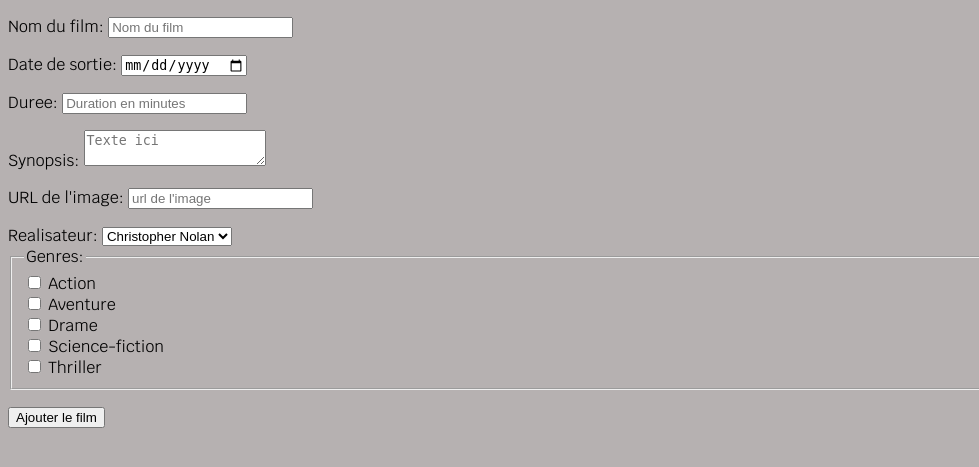
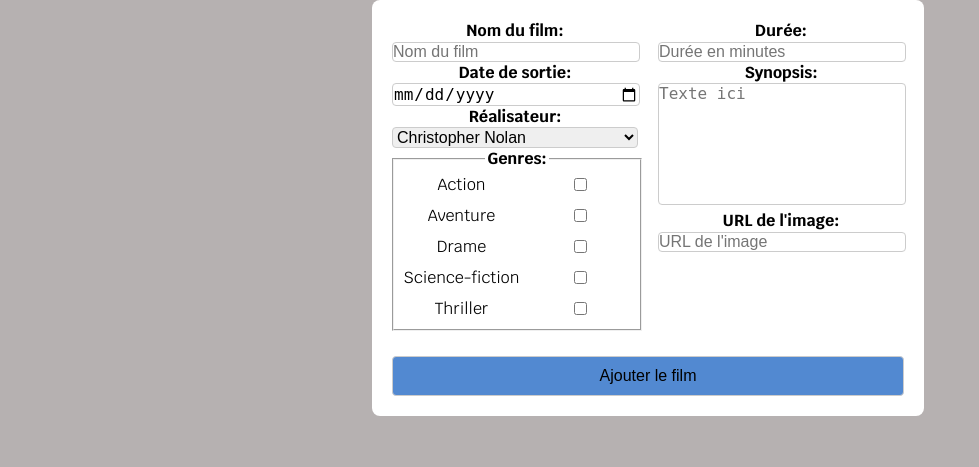
Before and after one commit to Yopetito/Cinema, a PHP site: page /index.php?action=addFilm in a window 1280 px wide. Shown: the part 93-560 px from the top of the page, without its empty margins (0-979 px from the left). Run offline with PHP 8.4, Linux system fonts and the light colour scheme; data comes from the database, SQL or seed files in the repository.

Commit message:
CSS formulaires : Addgenre, addfilm, addacteur

```diff
--- a/public/css/style.css
+++ b/public/css/style.css
@@ -17,6 +17,14 @@ h2 {
     font-style: italic;
     font-size: 28px;
     text-align: center;
+}
+
+.btn-ajouter button {
+    font-size: 16px;
+    background-color: #5289d1;
+    color: #ffffff;
+    border-radius: 4px;
+    cursor: pointer;
 }
 
 /* ===========================================NAVBAR======================================== */
@@ -262,7 +270,7 @@ h2 {
     align-items: center;
     justify-content: space-between;
     width: 600px;
-    border: 1px solid #ddd; /
+    border: 1px solid #ddd;
     border-radius: 8px;
     padding: 10px;
     background-color: #f9f9f9;
@@ -311,3 +319,120 @@ h2 {
     text-align: justify;
     margin: 2%;
 }
+
+
+/* =====================FORMULAIRE ADD============================ */
+
+.add_film {
+    display: grid;
+    text-align: center;
+    grid-template-columns: 1fr 1fr;
+    gap: 20px;
+    background: #ffffff;
+    padding: 20px;
+    border-radius: 8px;
+    width: 40%;
+    margin: auto;
+}
+
+.add_acteur {
+    display: flex;
+    flex-direction: column;
+    justify-content: center;
+    align-items: center;
+    text-align: center;
+    background: #ffffff;
+    padding: 40px;
+    border-radius: 8px;
+    width: 20%;
+    margin: auto;
+}
+
+.add_genre {
+    display: flex;
+    flex-direction: column;
+    justify-content: center;
+    align-items: center;
+    text-align: center;
+    background: #ffffff;
+    padding: 40px;
+    border-radius: 8px;
+    width: 20%;
+    margin: auto;
+}
+
+form p, form div, form label, form input, form textarea, form select, form fieldset {
+    margin: 0;
+    padding: 0;
+    width: 100%;
+}
+
+label {
+    font-weight: bold;
+    margin-bottom: 10px;
+}
+
+input, textarea, select {
+    width: 100%;
+    padding: 8px;
+    margin-bottom: 15px;
+    border: 1px solid #ccc;
+    border-radius: 4px;
+    font-size: 16px;
+}
+
+textarea {
+    resize: none;
+    height: 120px;
+}
+
+fieldset {
+    border: 1 solid;
+    padding: 0;
+}
+
+fieldset legend {
+    font-weight: bold;
+    margin-bottom: 5px;
+}
+
+fieldset div {
+    display: flex;
+    align-items: center;
+    margin-bottom: 10px;
+}
+
+fieldset div label {
+    margin-left: 8px;
+    font-weight: normal;
+}
+
+.left-column {
+    grid-column: 1;
+}
+
+.right-column {
+    grid-column: 2;
+}
+
+.submit-row {
+    grid-column: 1 / span 2; /*occuper les deux colonnes */
+    text-align: center;
+}
+
+.input_ajouter {
+    padding: 10px;
+    margin-top: 5px;
+    font-size: 16px;
+    background-color: #5289d1;
+    color: #000000;
+    border-radius: 4px;
+    cursor: pointer;
+}
+
+.radio_section {
+    display: flex;
+    align-items: center;
+    gap: 5px; /* Espace entre le bouton radio et le texte */
+    margin: 15px;
+}
--- a/view/addActeur.php
+++ b/view/addActeur.php
@@ -2,7 +2,7 @@
 ob_start();
 ?>
 
-<form action="index.php?action=addActeur" method="POST">
+<form class="add_acteur" action="index.php?action=addActeur" method="POST">
     <p>
         <label for="nom">Nom:</label>
         <input type="text" id="nomActeur" name="nomActeur" placeholder = "Nom">
@@ -12,7 +12,7 @@ ob_start();
         <input type="text" id="prenomActeur" name="prenomActeur" placeholder="Prenom">
     </p>
     <p>Sexe:</p>
-        <p>
+        <p class="radio_section">
             <label for="sexe">Homme:</label>
             <input type="radio" id="sexe_h" name="sexe" value="Homme">
             <label for="sexe">Femme:</label>
@@ -23,7 +23,7 @@ ob_start();
         <input type="date" id="dateNaissance" name="dateNaissance" placeholder="aaaa/jj/mm">
     </p>
     <p>
-        <input type="submit" name="submit" value="Ajouter l'acteur">
+        <input class="input_ajouter" type="submit" name="submit" value="Ajouter l'acteur">
     </p>
 </form>
 
--- a/view/addFilm.php
+++ b/view/addFilm.php
@@ -1,46 +1,53 @@
 <?php
 ob_start();
 ?>
-<form action="index.php?action=addFilm" method="POST">
+<form class="add_film" action="index.php?action=addFilm" method="POST">
+    <div class="colonne_gauche">
         <p>
             <label for="titre">Nom du film:</label>
-        <input type="text" id="titre" name="titre" placeholder = "Nom du film">
+            <input type="text" id="titre" name="titre" placeholder="Nom du film">
         </p>
         <p>
             <label for="dateDeSortie">Date de sortie:</label>
             <input type="date" name="dateDeSortie" id="dateDeSortie">
         </p>
         <p>
-        <label for="duree">Duree:</label>
-        <input type="number" id="duree" name="duree" placeholder="Duration en minutes">
-    </p>
-        <label for="synopsis">Synopsis:</label>
-        <textarea id="synopsis" name="synopsis" placeholder="Texte ici"></textarea>
-    </p>
-    </p>
-        <label for="affiche_film">URL de l'image:</label>
-        <input type="text" id="affiche_film" name="affiche_film" placeholder = "url de l'image">
-    </p>
-
-    <label for="id_realisateur">Realisateur:</label>
+            <label for="id_realisateur">Réalisateur:</label>
             <select id="id_realisateur" name="id_realisateur">
                 <?php foreach($realisateurs as $realisateur) { ?>
-                <option value="<?= $realisateur['id_realisateur'] ?>"><?=$realisateur['nomprenom']?></option>
+                    <option value="<?= $realisateur['id_realisateur'] ?>"><?php echo $realisateur['nomprenom']; ?></option>
                 <?php } ?>
             </select>
-
+        </p>
         <fieldset>
             <legend>Genres:</legend>
             <?php foreach($genres as $genre) { ?>
             <div>
+                <label for="<?= $genre['id_genre'] ?>"><?php echo $genre['nom_genre']; ?></label>
                 <input type="checkbox" name="id_genre[]" value="<?= $genre['id_genre'] ?>" id="<?= $genre['id_genre'] ?>">
-        <label for="<?= $genre['id_genre'] ?>"><?= $genre['nom_genre'] ?></label>
             </div>
             <?php } ?>
         </fieldset>
+    </div>
+
+    <div class="colonne_droite">
         <p>
-        <input type="submit" name="submit" value="Ajouter le film">
+            <label for="duree">Durée:</label>
+            <input type="number" id="duree" name="duree" placeholder="Durée en minutes">
         </p>
+        <p>
+            <label for="synopsis">Synopsis:</label>
+            <textarea id="synopsis" name="synopsis" placeholder="Texte ici"></textarea>
+        </p>
+        <p>
+            <label for="affiche_film">URL de l'image:</label>
+            <input type="text" id="affiche_film" name="affiche_film" placeholder="URL de l'image">
+        </p>
+    </div>
+
+    <div class="submit-row">
+        <input class="input_ajouter" type="submit" name="submit" value="Ajouter le film">
+    </div>
 </form>
 <?php
 $titre = "Ajout d'un film";
--- a/view/addGenre.php
+++ b/view/addGenre.php
@@ -2,11 +2,11 @@
 ob_start();
 ?>
 
-<form action="index.php?action=addGenre" method="POST">
+<form class="add_genre" action="index.php?action=addGenre" method="POST">
     <p>
         <label for="nomGenre">Nom Genre:</label>
             <input type="text" id="nomGenre" name="nomGenre">
-            <input type="submit" name="submit" value="Ajouter le genre">
+            <input class="input_ajouter" type="submit" name="submit" value="Ajouter le genre">
     </p>
 </form>
 
```
Lines whose indentation alone changed are shown as unchanged.
